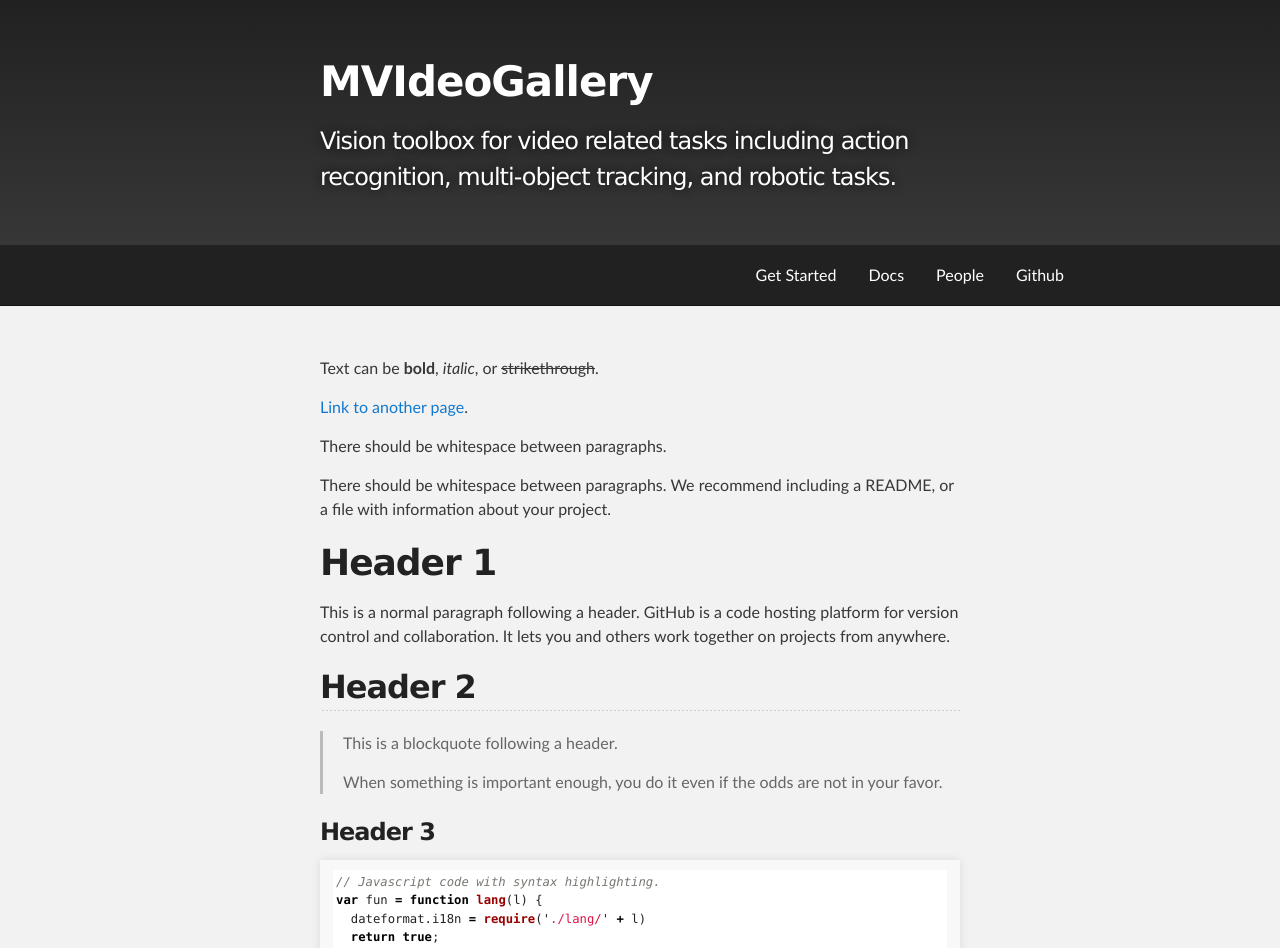
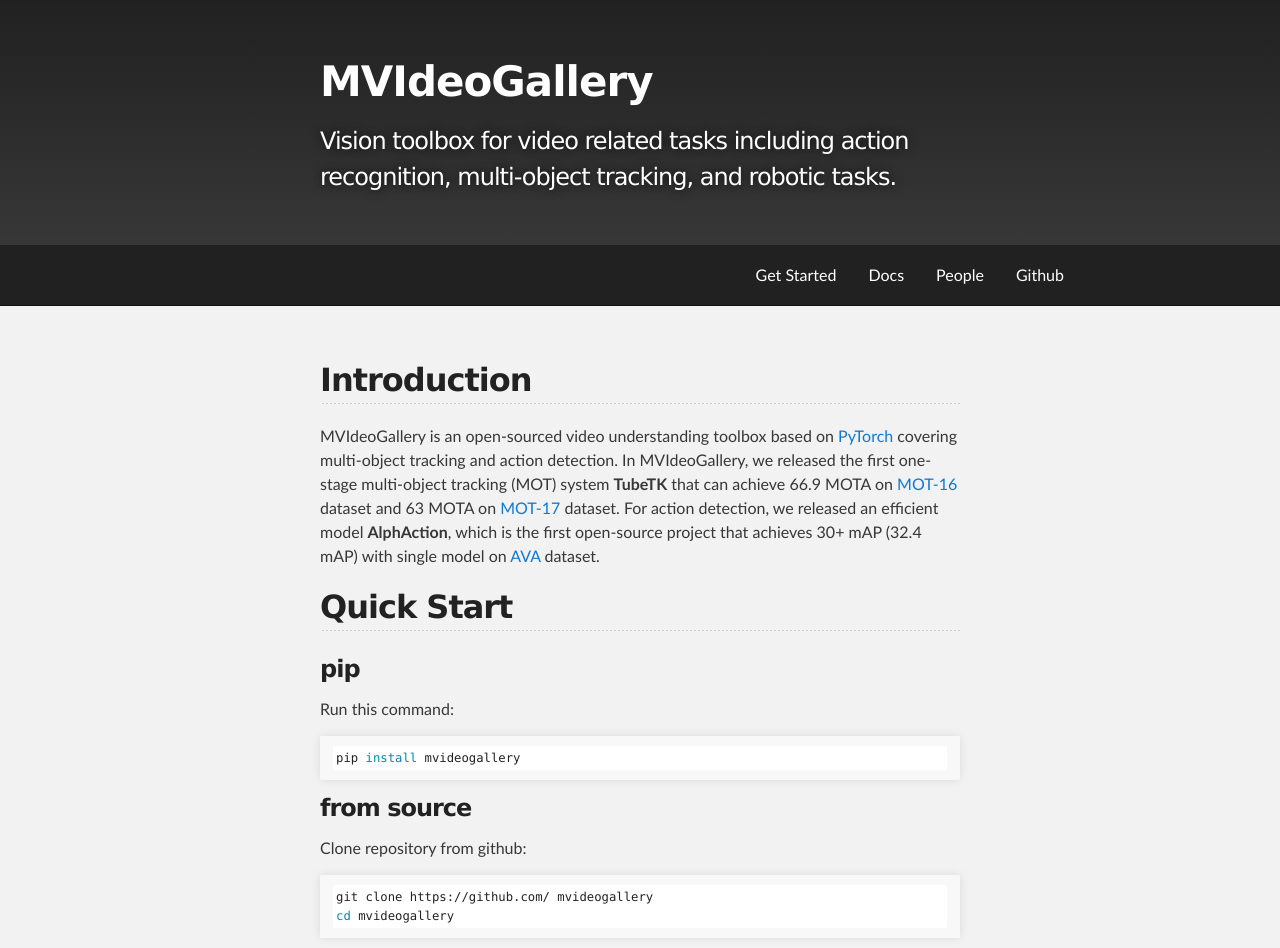
Before and after one commit to Alpha-Video/Alpha-Video.github.io, a Jekyll site: the page built from index.md, in a window 1280 px wide and 1400 px high. Shown: the top 948 px of the window. Built offline with Jekyll 4.4.1, drawn with Linux system fonts in a browser that asks for light colours; some of the changed text lies outside the part shown.

Commit message:
Add Get Start Add Home

````diff
--- a/index.md
+++ b/index.md
@@ -2,122 +2,57 @@
 layout: default
 ---
 
-Text can be **bold**, _italic_, or ~~strikethrough~~.
+## Introduction
+MVIdeoGallery is an open-sourced video understanding toolbox based on [PyTorch](https://pytorch.org/) covering multi-object tracking and action detection.
+In MVIdeoGallery, we released the first one-stage multi-object tracking (MOT) system **TubeTK** that can achieve 66.9 MOTA on [MOT-16](https://motchallenge.net/results/MOT16) dataset and 63 MOTA on [MOT-17](https://motchallenge.net/results/MOT17) dataset.
+For action detection, we released an efficient model **AlphAction**, which is the first open-source project that achieves 30+ mAP (32.4 mAP) with single model on [AVA](https://research.google.com/ava/) dataset.
 
-[Link to another page](./another-page.html).
+## Quick Start
+### pip
+Run this command:
+```shell
+pip install mvideogallery
+```
 
-There should be whitespace between paragraphs.
+### from source
+Clone repository from github:
+```bash
+git clone https://github.com/ mvideogallery
+cd mvideogallery
+```
 
-There should be whitespace between paragraphs. We recommend including a README, or a file with information about your project.
+Setup and install MVIdeoGallery:
+```bash
+python setup.py build install
+```
 
-# Header 1
+## Features & Capabilities
+* #### Multi-Object Tracking
+<img src="https://github.com/liyz15/3DTracking/raw/clean_version/assets/demo.gif" width = "600" align=center />
+  * Accurate end-to-end multi-object tracking.
+  * Do not need any ready-made image-level object deteaction models.
+  * Pre-trained model for pedestrian tracking.
+  * Input: Frame list; video.
+  * Output: Videos decorated by colored bounding-box; Btube lists.
+  * For details usages, see our [docs]().
+* #### Action recognition
 
-This is a normal paragraph following a header. GitHub is a code hosting platform for version control and collaboration. It lets you and others work together on projects from anywhere.
+## Paper and Citations
+```
+@inproceedings{pang2020tubeTK,
+  title={TubeTK: Adopting Tubes to Track Multi-Object in a One-Step Training Model},
+  author={Bo, Pang and Yizhuo, Li and Yifan, Zhang and Muchen, Li and Lu, Cewu},
+  booktitle={CVPR},
+  year={2020}
+}
 
-## Header 2
-
-> This is a blockquote following a header.
->
-> When something is important enough, you do it even if the odds are not in your favor.
-
-### Header 3
-
-```js
-// Javascript code with syntax highlighting.
-var fun = function lang(l) {
-  dateformat.i18n = require('./lang/' + l)
-  return true;
+@article{tang2020asynchronous,
+  title={Asynchronous Interaction Aggregation for Action Detection},
+  author={Tang, Jiajun and Xia, Jin and Mu, Xinzhi and Pang, Bo and Lu, Cewu},
+  journal={arXiv preprint arXiv:2004.07485},
+  year={2020}
 }
 ```
 
-```ruby
-# Ruby code with syntax highlighting
-GitHubPages::Dependencies.gems.each do |gem, version|
-  s.add_dependency(gem, "= #{version}")
-end
-```
-
-#### Header 4
-
-*   This is an unordered list following a header.
-*   This is an unordered list following a header.
-*   This is an unordered list following a header.
-
-##### Header 5
-
-1.  This is an ordered list following a header.
-2.  This is an ordered list following a header.
-3.  This is an ordered list following a header.
-
-###### Header 6
-
-| head1        | head two          | three |
-|:-------------|:------------------|:------|
-| ok           | good swedish fish | nice  |
-| out of stock | good and plenty   | nice  |
-| ok           | good `oreos`      | hmm   |
-| ok           | good `zoute` drop | yumm  |
-
-### There's a horizontal rule below this.
-
-* * *
-
-### Here is an unordered list:
-
-*   Item foo
-*   Item bar
-*   Item baz
-*   Item zip
-
-### And an ordered list:
-
-1.  Item one
-1.  Item two
-1.  Item three
-1.  Item four
-
-### And a nested list:
-
-- level 1 item
-  - level 2 item
-  - level 2 item
-    - level 3 item
-    - level 3 item
-- level 1 item
-  - level 2 item
-  - level 2 item
-  - level 2 item
-- level 1 item
-  - level 2 item
-  - level 2 item
-- level 1 item
-
-### Small image
-
-![Octocat](https://github.githubassets.com/images/icons/emoji/octocat.png)
-
-### Large image
-
-![Branching](https://guides.github.com/activities/hello-world/branching.png)
-
-
-### Definition lists can be used with HTML syntax.
-
-<dl>
-<dt>Name</dt>
-<dd>Godzilla</dd>
-<dt>Born</dt>
-<dd>1952</dd>
-<dt>Birthplace</dt>
-<dd>Japan</dd>
-<dt>Color</dt>
-<dd>Green</dd>
-</dl>
-
-```
-Long, single-line code blocks should not wrap. They should horizontally scroll if they are too long. This line should be long enough to demonstrate this.
-```
-
-```
-The final element.
-```
+## Maintainers
+This project is open-sourced and maintained by Machine Vision and Intelligence Group ([MVIG](http://mvig.sjtu.edu.cn)) in Shanghai Jiao Tong University.
````
Also changed, not shown: people.md (+2 -2 lines), start.md (+57 -2 lines).
